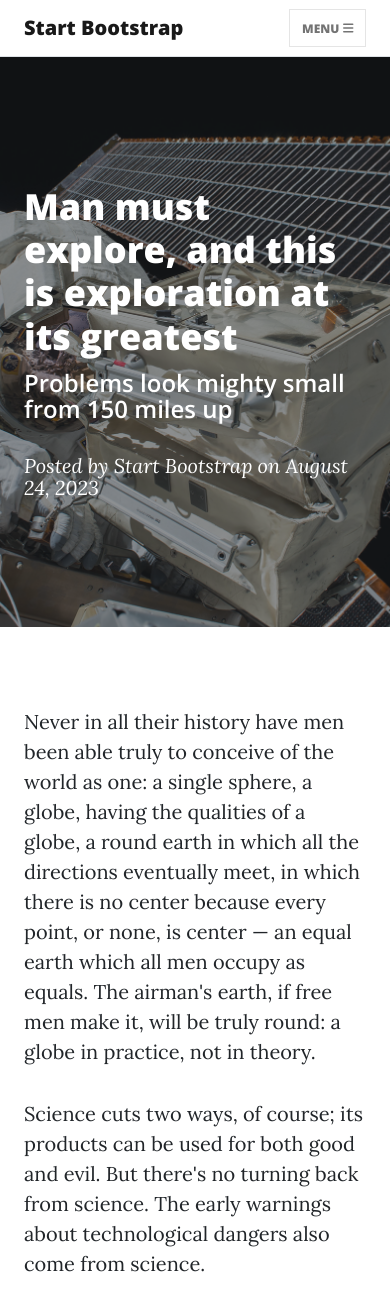
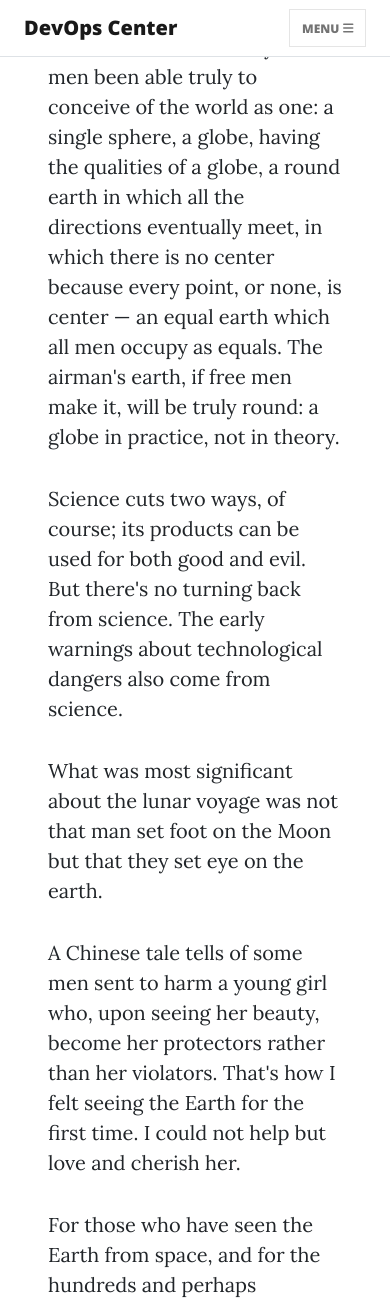
Before and after one commit to IvanTomasevich/DevOps_Issues, a Django app: template JiraTk/home/templates/post.html in a window 390 px wide. Shown: the top 1300 px of the page. Run offline with Django 4.2, Linux system fonts and the light colour scheme; the template is opened without the code that fills it, so the values that code supplies are empty; some libraries are stand-ins or nearby versions.

Commit message:
minor update

```diff
--- a/JiraTk/home/templates/about.html
+++ b/JiraTk/home/templates/about.html
@@ -3,7 +3,7 @@
 {% block contenido %}
 {% load static %}
         <!-- Page Header-->
-        <header class="masthead" style="background-image: url({% static 'assets/img/about-bg.jpg' %})">
+        <header class="masthead" style="background-image: url({% static 'assets/img/about-bg.png' %})">
             <div class="container position-relative px-4 px-lg-5">
                 <div class="row gx-4 gx-lg-5 justify-content-center">
                     <div class="col-md-10 col-lg-8 col-xl-7">
--- a/JiraTk/home/templates/home.html
+++ b/JiraTk/home/templates/home.html
@@ -10,6 +10,7 @@
                         <div class="site-heading">
                             <h1>DevOps Team</h1>
                             <span class="subheading">Sistema Integral de Gestion de Tickets</span>
+                            <a href="#">Generar Ticket</a>
                         </div>
                     </div>
                 </div>
--- a/JiraTk/home/templates/post.html
+++ b/JiraTk/home/templates/post.html
@@ -1,57 +1,7 @@
-<!DOCTYPE html>
-<html lang="en">
-    <head>
-        <meta charset="utf-8" />
-        <meta name="viewport" content="width=device-width, initial-scale=1, shrink-to-fit=no" />
-        <meta name="description" content="" />
-        <meta name="author" content="" />
-        <title>Clean Blog - Start Bootstrap Theme</title>
-        <link rel="icon" type="image/x-icon" href="assets/favicon.ico" />
-        <!-- Font Awesome icons (free version)-->
-        <script src="https://use.fontawesome.com/releases/v6.3.0/js/all.js" crossorigin="anonymous"></script>
-        <!-- Google fonts-->
-        <link href="https://fonts.googleapis.com/css?family=Lora:400,700,400italic,700italic" rel="stylesheet" type="text/css" />
-        <link href="https://fonts.googleapis.com/css?family=Open+Sans:300italic,400italic,600italic,700italic,800italic,400,300,600,700,800" rel="stylesheet" type="text/css" />
-        <!-- Core theme CSS (includes Bootstrap)-->
-        <link href="css/styles.css" rel="stylesheet" />
-    </head>
-    <body>
-        <!-- Navigation-->
-        <nav class="navbar navbar-expand-lg navbar-light" id="mainNav">
-            <div class="container px-4 px-lg-5">
-                <a class="navbar-brand" href="index.html">Start Bootstrap</a>
-                <button class="navbar-toggler" type="button" data-bs-toggle="collapse" data-bs-target="#navbarResponsive" aria-controls="navbarResponsive" aria-expanded="false" aria-label="Toggle navigation">
-                    Menu
-                    <i class="fas fa-bars"></i>
-                </button>
-                <div class="collapse navbar-collapse" id="navbarResponsive">
-                    <ul class="navbar-nav ms-auto py-4 py-lg-0">
-                        <li class="nav-item"><a class="nav-link px-lg-3 py-3 py-lg-4" href="index.html">Home</a></li>
-                        <li class="nav-item"><a class="nav-link px-lg-3 py-3 py-lg-4" href="about.html">About</a></li>
-                        <li class="nav-item"><a class="nav-link px-lg-3 py-3 py-lg-4" href="post.html">Sample Post</a></li>
-                        <li class="nav-item"><a class="nav-link px-lg-3 py-3 py-lg-4" href="contact.html">Contact</a></li>
-                    </ul>
-                </div>
-            </div>
-        </nav>
-        <!-- Page Header-->
-        <header class="masthead" style="background-image: url('assets/img/post-bg.jpg')">
-            <div class="container position-relative px-4 px-lg-5">
-                <div class="row gx-4 gx-lg-5 justify-content-center">
-                    <div class="col-md-10 col-lg-8 col-xl-7">
-                        <div class="post-heading">
-                            <h1>Man must explore, and this is exploration at its greatest</h1>
-                            <h2 class="subheading">Problems look mighty small from 150 miles up</h2>
-                            <span class="meta">
-                                Posted by
-                                <a href="#!">Start Bootstrap</a>
-                                on August 24, 2023
-                            </span>
-                        </div>
-                    </div>
-                </div>
-            </div>
-        </header>
+{% extends "index.html" %}
+
+{% block contenido %}
+{% load static %}
         <!-- Post Content-->
         <article class="mb-4">
             <div class="container px-4 px-lg-5">
@@ -83,45 +33,4 @@
                 </div>
             </div>
         </article>
-        <!-- Footer-->
-        <footer class="border-top">
-            <div class="container px-4 px-lg-5">
-                <div class="row gx-4 gx-lg-5 justify-content-center">
-                    <div class="col-md-10 col-lg-8 col-xl-7">
-                        <ul class="list-inline text-center">
-                            <li class="list-inline-item">
-                                <a href="#!">
-                                    <span class="fa-stack fa-lg">
-                                        <i class="fas fa-circle fa-stack-2x"></i>
-                                        <i class="fab fa-twitter fa-stack-1x fa-inverse"></i>
-                                    </span>
-                                </a>
-                            </li>
-                            <li class="list-inline-item">
-                                <a href="#!">
-                                    <span class="fa-stack fa-lg">
-                                        <i class="fas fa-circle fa-stack-2x"></i>
-                                        <i class="fab fa-facebook-f fa-stack-1x fa-inverse"></i>
-                                    </span>
-                                </a>
-                            </li>
-                            <li class="list-inline-item">
-                                <a href="#!">
-                                    <span class="fa-stack fa-lg">
-                                        <i class="fas fa-circle fa-stack-2x"></i>
-                                        <i class="fab fa-github fa-stack-1x fa-inverse"></i>
-                                    </span>
-                                </a>
-                            </li>
-                        </ul>
-                        <div class="small text-center text-muted fst-italic">Copyright &copy; Your Website 2023</div>
-                    </div>
-                </div>
-            </div>
-        </footer>
-        <!-- Bootstrap core JS-->
-        <script src="https://cdn.jsdelivr.net/npm/bootstrap@5.2.3/dist/js/bootstrap.bundle.min.js"></script>
-        <!-- Core theme JS-->
-        <script src="js/scripts.js"></script>
-    </body>
-</html>
+{% endblock %}
```
Also changed, not shown: JiraTk/static/assets/img/about-bg.png (added).
